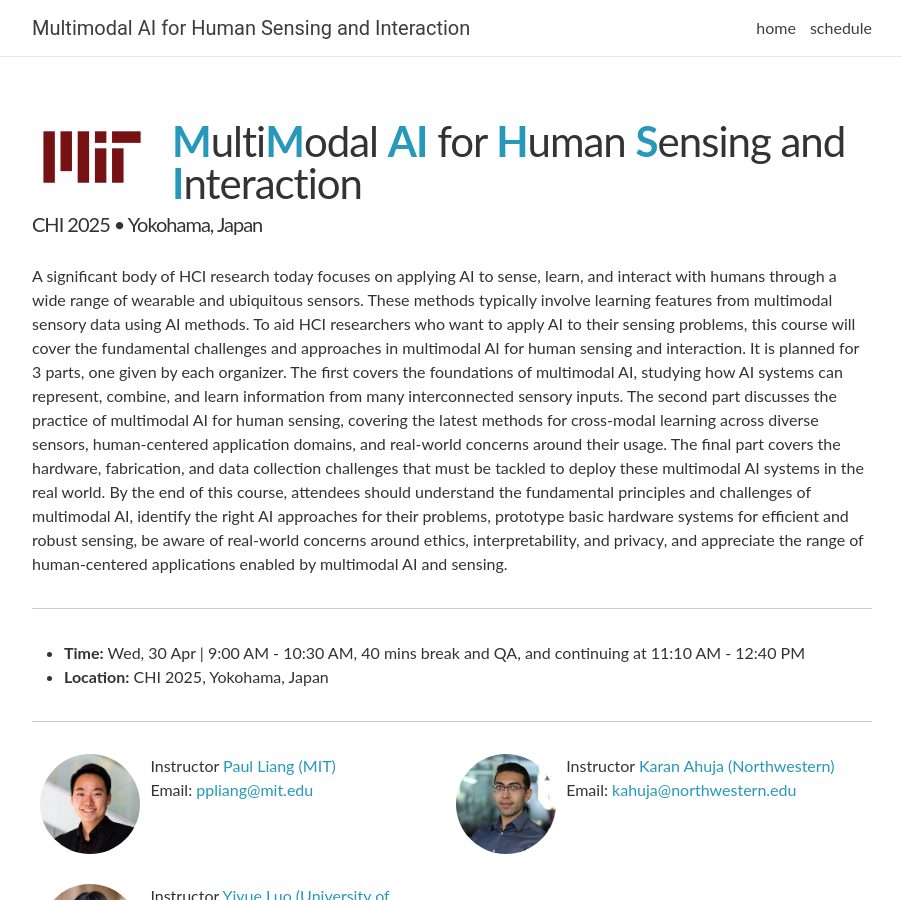
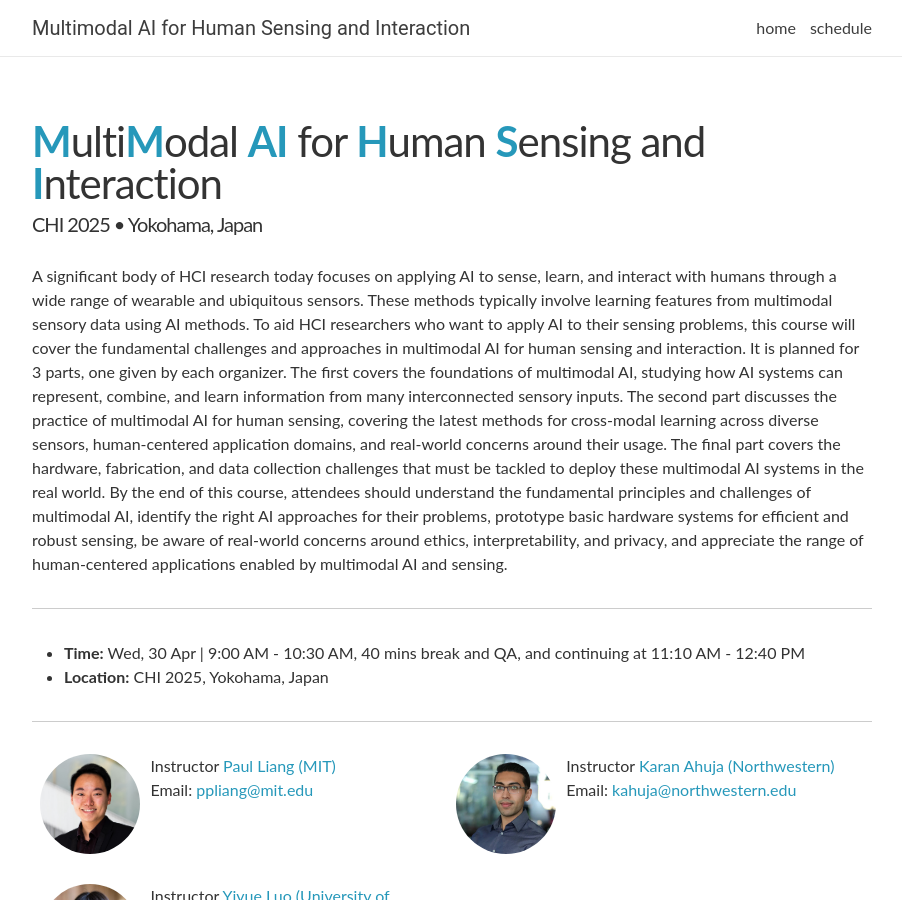
Before and after one commit to MIT-MI/mmai4humans-course, a Jekyll site: the page chi2025/index.html, which Jekyll copies as it is, in a window 1280 px wide and 900 px high. Shown: the whole window, without its empty margins (188-1090 px from the left). Built offline with Jekyll 4.4.1, drawn with Linux system fonts in a browser that asks for light colours; nearby versions of some CDN libraries; comment, search, counter and statistics services are not loaded.

Commit message:
Update index.html

```diff
--- a/chi2025/index.html
+++ b/chi2025/index.html
@@ -65,7 +65,6 @@
         <div class="post">
 
   <header class="post-header about">
-    <img class="logo" style="padding-top: 20px"; src="/mmai4humans-course/assets/img/mit-logo.jpg">
     <h1 class="post-title"><b>M</b>ulti<b>M</b>odal <b>AI</b> for <b>H</b>uman <b>S</b>ensing and <b>I</b>nteraction </h1>
     <h2 class="post-description clearfix">CHI 2025 • Yokohama, Japan</h2>
   </header>
```
